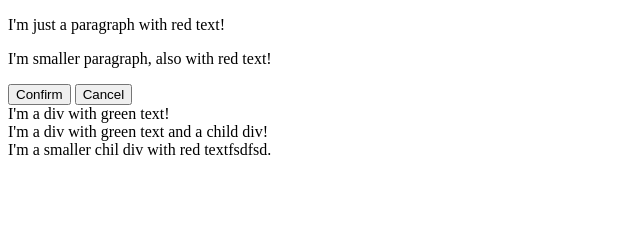
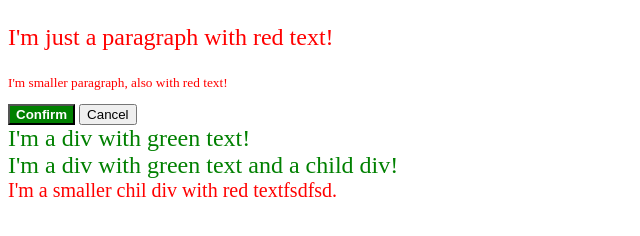
Before and after one commit to vikiii22/TheOdinProject, a plain HTML site: page odin-css/ejercicio6.html in a window 1280 px wide. Shown: the whole page, without its empty margins (0-640 px from the left). Drawn offline with Linux system fonts and the light colour scheme.

Commit message:
Ejercicio6

```diff
--- a/odin-css/ejercicio6.html
+++ b/odin-css/ejercicio6.html
@@ -5,6 +5,7 @@
     <meta charset="UTF-8">
     <meta http-equiv="X-UA-Compatible" content="IE=edge">
     <meta name="viewport" content="width=device-width, initial-scale=1.0">
+    <link rel="stylesheet" href="style6.css">
     <title>Ejercicio 6</title>
 </head>
 
@@ -12,7 +13,7 @@
     <p class="textoRojo">I'm just a paragraph with red text!</p>
     <p class="textoChiquito">I'm smaller paragraph, also with red text!</p>
     <button class="verde">Confirm</button>
-    <button class="gris">Cancel</button>
+    <button>Cancel</button>
     <div class="divVerde">I'm a div with green text!</div>
     <div class="divVerde">I'm a div with green text and a child div!
         <div class="divRojo">I'm a smaller chil div with red textfsdfsd.</div>
--- a/odin-css/style6.css
+++ b/odin-css/style6.css
@@ -0,0 +1,25 @@
+.textoRojo{
+    color: red;
+    font-size: 24px;
+}
+
+.textoChiquito{
+    color: red;
+    font-size: smaller;
+}
+
+.verde{
+    background-color: green;
+    color: white;
+    font-weight: bold;
+}
+
+.divVerde{
+    color: green;
+    font-size: 24px;
+}
+
+.divRojo{
+    color: red;
+    font-size: smaller;
+}
```
